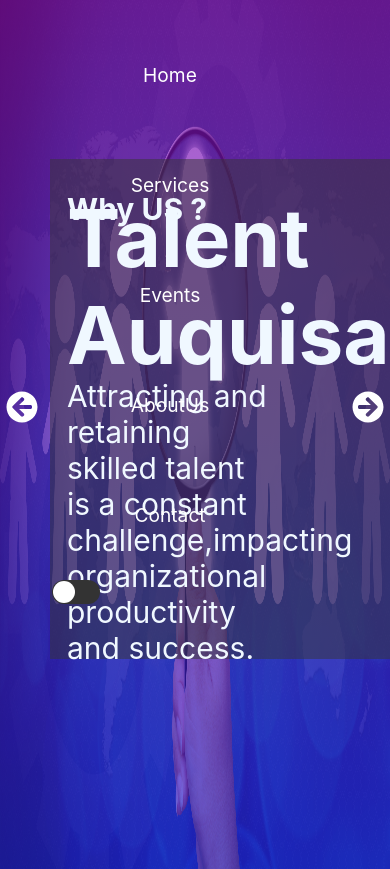
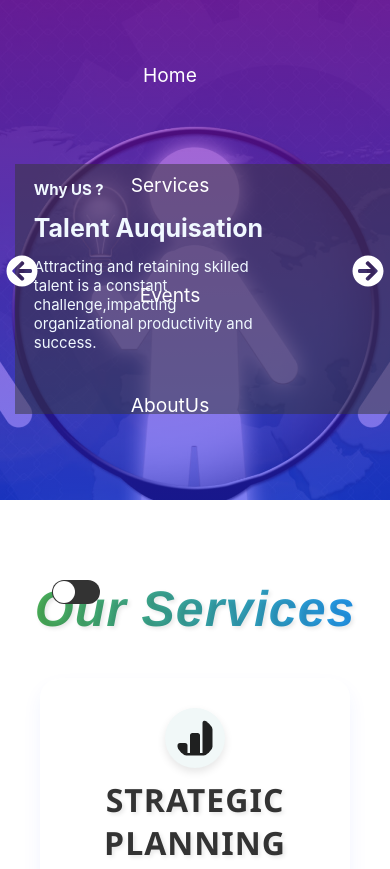
Before and after one commit to krushna53/yugma-ventures-main, a React (Create React App) app: page / in a window 390 px wide. Shown: the top 869 px of the page. Built offline with nearby package versions, Linux system fonts and the light colour scheme.

Commit message:
carousel css responsive

```diff
--- a/src/components/SimpleCarousel.css
+++ b/src/components/SimpleCarousel.css
@@ -23,6 +23,7 @@
   .simple-carousel img {
     width: 100%;
     height: 900px;
+    object-fit: cover;
   }
 
   .simple-carousel button {
@@ -128,9 +129,52 @@
     animation-name: fadeInUpSD;
     animation-duration: 3s;
     /* top: 20%; */
+    top: 5%;
     left: 5%;
     transform: translateY(-50%);
     color: aliceblue;
     font-size: 30px;
     max-width: 60%;
   }
+
+
+  @media screen and (max-width: 768px) {
+    .simple-carousel {
+      height: 500px; /* Adjust the height as needed for smaller screens */
+    }
+
+    .simple-carousel::before {
+      height: 500px; /* Adjust the height as needed for smaller screens */
+    }
+
+    .simple-carousel .carousel-inner-content {
+      top: 5%; /* Adjust the top position as needed for smaller screens */
+      max-width: 380px;
+      /* left: -3%; */
+      margin-left: 15px;
+      height: 250px;
+      transform: translateY(-300%);
+    }
+    .simple-carousel .carousel-inner-content h3 {
+      margin-top: 10px;
+      font-size: 15px;
+    }
+
+    .simple-carousel .carousel-inner-content h2 {
+      font-size: 25px; /* Adjust the font size as needed for smaller screens */
+      margin-top: 20px;
+      top: 10%;
+    }
+
+    .simple-carousel .carousel-inner-content p {
+      font-size: 15px; /* Adjust the font size as needed for smaller screens */
+      top: 20%;
+    }
+
+    .simple-carousel button {
+      position: absolute;
+      top: 55%;
+      transform: translateY(-50%);
+
+    }
+  }
```
